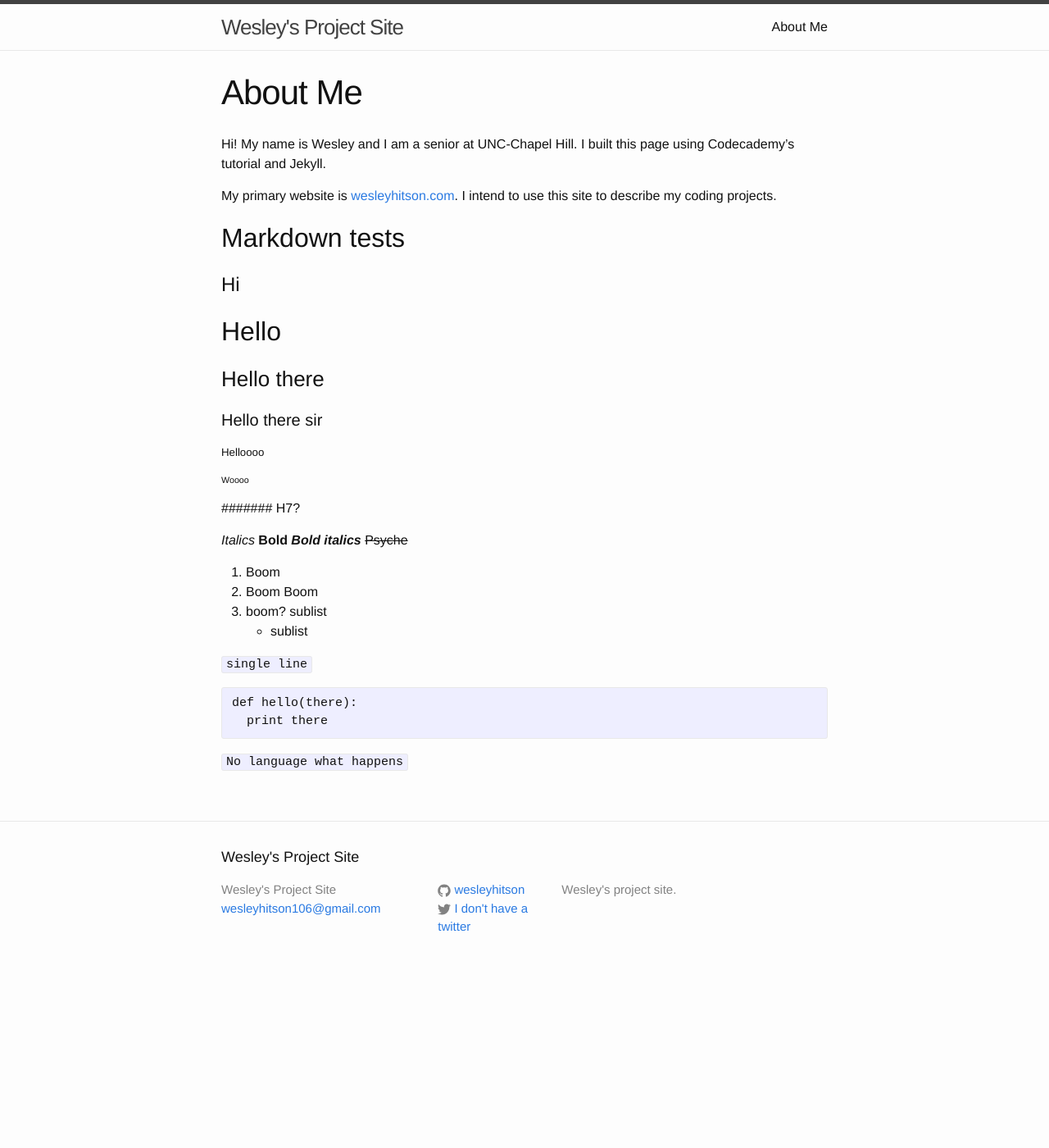
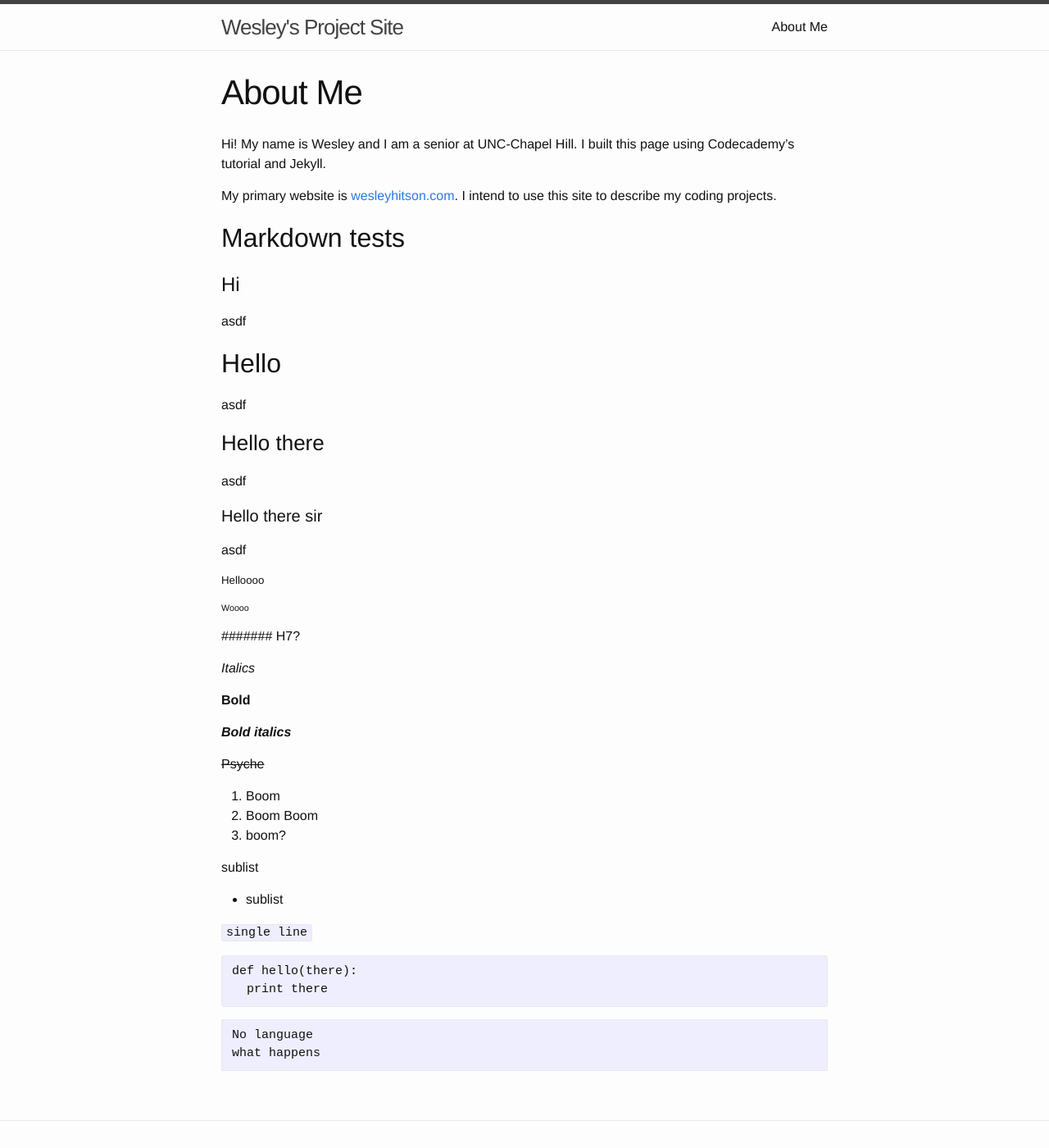
Before and after one commit to wesleyhitson/wesleyhitson.github.io, a Jekyll site: the page built from about.md, in a window 1280 px wide and 1400 px high. Shown: the whole window at 82% size. Built offline with Jekyll 4.4.1, drawn with Linux system fonts in a browser that asks for light colours.

Commit message:
Markdown fixing

````diff
--- a/about.md
+++ b/about.md
@@ -12,21 +12,32 @@ My primary website is [wesleyhitson.com](wesleyhitson.com). I intend to use this
 ## Markdown tests
 
 # Hi
+asdf
 ## Hello
+
+asdf
 ### Hello there
+
+asdf
 #### Hello there sir
+asdf
 ##### Helloooo
 ###### Woooo
 ####### H7?
 
 *Italics*
+
 **Bold**
+
 **_Bold italics_**
+
 ~~Psyche~~
 
 1. Boom
 2. Boom Boom
 4. boom?
+
+
   sublist
   * sublist
 
@@ -37,6 +48,7 @@ def hello(there):
   print there
 ```
 
-```No language
+```
+No language
 what happens
 ```
````
